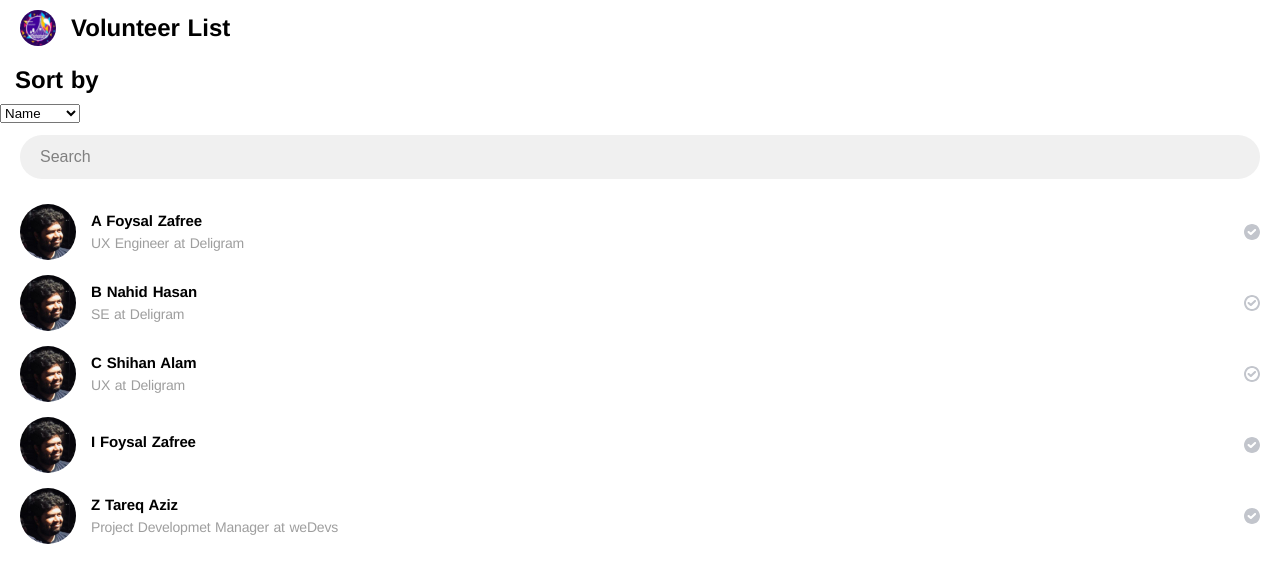
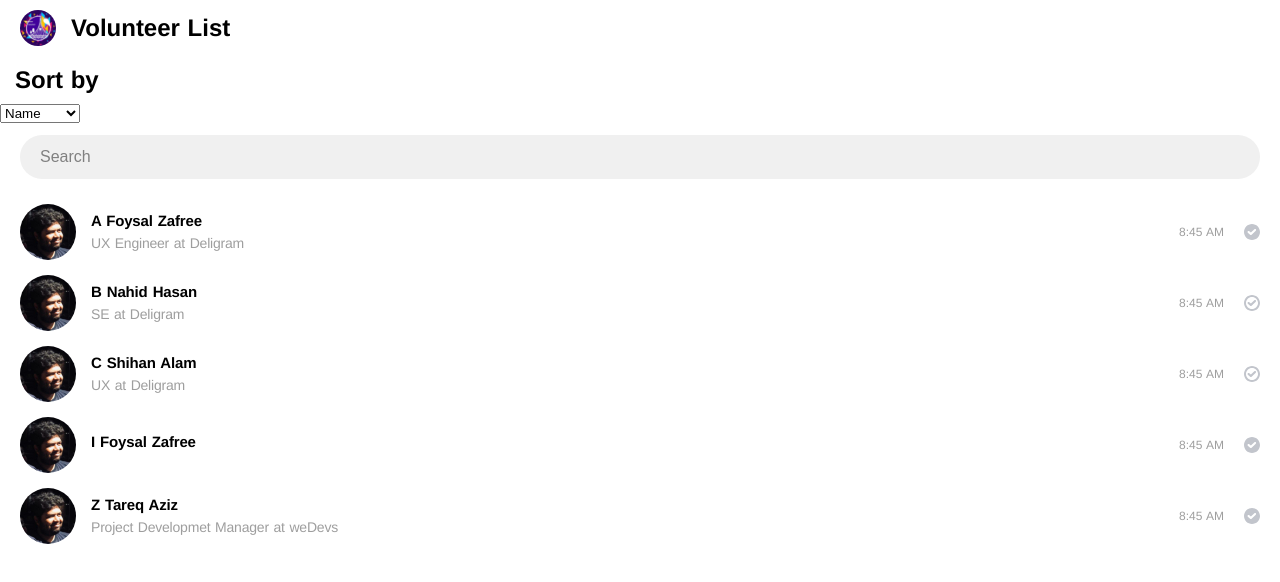
Before and after one commit to tareq89/wordcamp-dhaka-rollcall, a Nuxt app: page / in a window 1280 px wide. Shown: the top 582 px of the page. Built offline with nearby package versions, Linux system fonts and the light colour scheme.

Commit message:
expected reporting time

```diff
--- a/components/ListItem.vue
+++ b/components/ListItem.vue
@@ -6,6 +6,7 @@
     <div class="VolunteerList__copy">
       <a class="VolunteerList__name" :href="`tel:+${item.phoneNumber}`">{{ item.name }}</a>
       <div class="VolunteerList__bio">{{ item.bio }}</div>
+      <div class="VolunteerList__expectedreporting">{{ item.expectedreportingTime }}</div>
       <div class="VolunteerList__reporting">{{ item.reportingTime }}</div>
     </div>
     <div class="VolunteerList__status" @click="$emit('toggleActivate', index)"></div>
--- a/pages/index.vue
+++ b/pages/index.vue
@@ -74,7 +74,6 @@ export default {
       }
       return items.sort((a, b) => {
         if (this.sortBy === 'name') {
-          console.log('sorting')
           if (a[this.sortBy][0] > b[this.sortBy][0]) return 1
           if (a[this.sortBy][0] < b[this.sortBy][0]) return -1
         } else {
--- a/sass/layout/app.sass
+++ b/sass/layout/app.sass
@@ -132,6 +132,14 @@
     color: #9E9E9E
     position: absolute
     right: 0
+    top: 10
+    line-height: 1
+    margin-top: 22px
+  &__expectedreporting
+    font-size: 12px
+    color: #9E9E9E
+    position: absolute
+    right: 0
     top: 0
     line-height: 1
     margin-top: 22px
--- a/store/index.js
+++ b/store/index.js
@@ -9,6 +9,7 @@ export default () => {
       MERGE_ITEMS (state, items) {
         items = items.map(i => {
           i.reportingTimeStamp = 0
+          i.reportingTime = null
           return i
         })
         state.items = [...state.items, ...items]
@@ -19,7 +20,7 @@ export default () => {
           state.items[index].reportingTime = new Date().toLocaleTimeString('en-US', { hour: 'numeric', hour12: true, minute: 'numeric' })
           state.items[index].reportingTimeStamp = Date.now()
         } else {
-          state.items[index].reportingTime = 'Absent'
+          state.items[index].reportingTime = null
           state.items[index].reportingTimeStamp = 0
         }
 
--- a/store/list.json
+++ b/store/list.json
@@ -5,7 +5,7 @@
     "bio": "Project Developmet Manager at weDevs",
     "phoneNumber": "01771443388",
     "image": "~/assets/images/Saif_Hassan.jpg",
-    "reportingTime": null,
+    "expectedreportingTime": "8:45 AM",
     "known": true,
     "active": false
   },
@@ -15,7 +15,7 @@
     "bio": "",
     "phoneNumber": "01771443388",
     "image": "~/assets/images/Saif_Hassan.jpg",
-    "reportingTime": null,
+    "expectedreportingTime": "8:45 AM",
     "known": true,
     "active": false
   },
@@ -25,7 +25,7 @@
     "bio": "UX Engineer at Deligram",
     "phoneNumber": "01771443388",
     "image": "~/assets/images/Saif_Hassan.jpg",
-    "reportingTime": null,
+    "expectedreportingTime": "8:45 AM",
     "known": true,
     "active": false
   },
@@ -35,7 +35,7 @@
     "bio": "UX at Deligram",
     "phoneNumber": "01771443388",
     "image": "~/assets/images/Saif_Hassan.jpg",
-    "reportingTime": null,
+    "expectedreportingTime": "8:45 AM",
     "known": false,
     "active": false
   },
@@ -45,7 +45,7 @@
     "bio": "SE at Deligram",
     "phoneNumber": "01771443388",
     "image": "~/assets/images/Saif_Hassan.jpg",
-    "reportingTime": null,
+    "expectedreportingTime": "8:45 AM",
     "known": false,
     "active": false
   }
```
